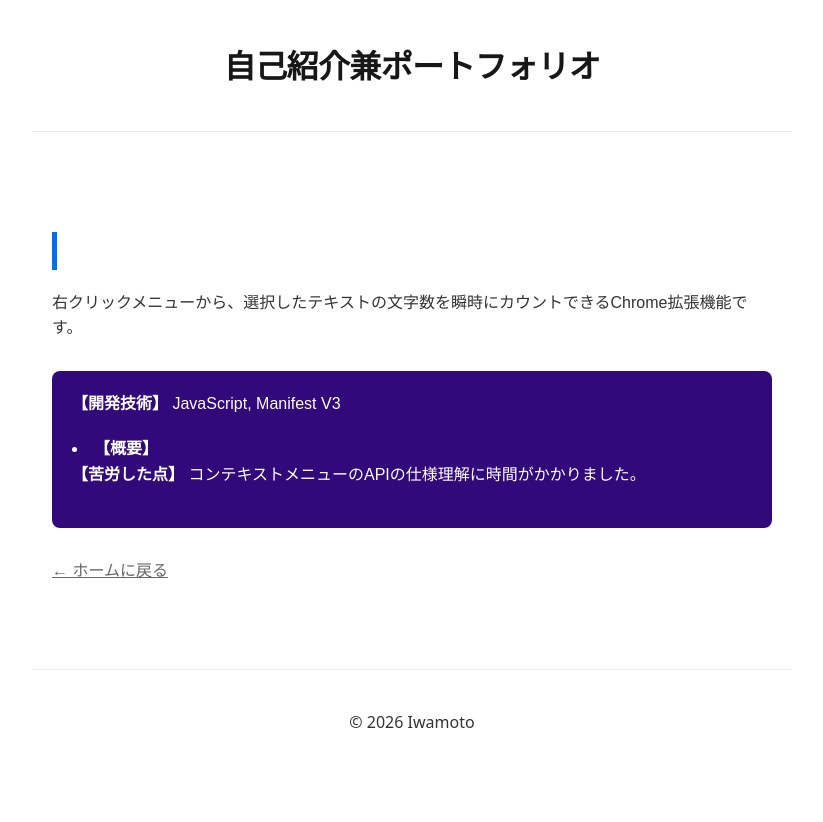
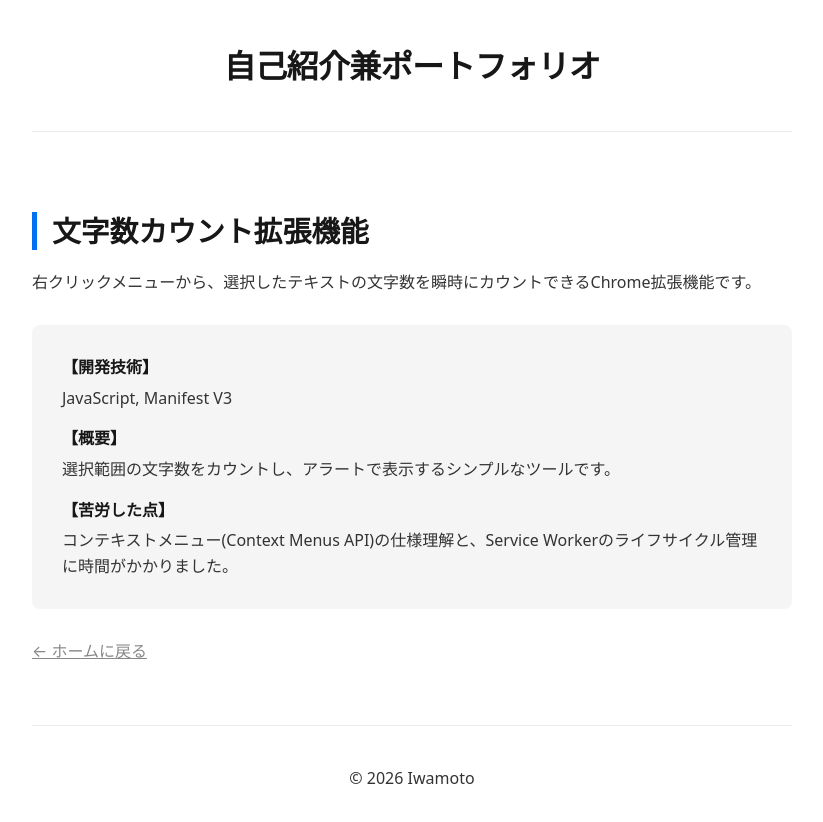
Before and after one commit to IWASHINONIBOSHI/MyPortfolio, a Next.js app: page /works/extension in a window 1280 px wide. Shown: the top 822 px of the page, without its empty margins (228-1051 px from the left). Before the commit the page ends 800 px from the top, so only its background shows below. Built offline with nearby package versions, Linux system fonts and the light colour scheme.

Commit message:
design change

```diff
--- a/src/app/works/extension/page.tsx
+++ b/src/app/works/extension/page.tsx
@@ -2,17 +2,29 @@ import Link from 'next/link';
 
 export default function ExtensionPage() {
   return (
-    <div style={{ color: '#fff', padding: '20px', fontFamily: 'Arial' }}>
-      <h2 >文字数カウント拡張機能</h2>
+    <div>
+      <h2>文字数カウント拡張機能</h2>
       <p>右クリックメニューから、選択したテキストの文字数を瞬時にカウントできるChrome拡張機能です。</p>
 
-      <div style={{ margin: '30px 0', padding: '20px', backgroundColor: "#31097a", borderRadius: '8px' }}>
-        <ul ><strong>【開発技術】</strong> JavaScript, Manifest V3</ul>
-        <li><strong>【概要】</strong> </li>
-        <ul><strong>【苦労した点】</strong> コンテキストメニューのAPIの仕様理解に時間がかかりました。</ul>
+      {/* 共通の背景色変数を使用 */}
+      <div style={{ margin: '30px 0', padding: '30px', backgroundColor: 'var(--secondary-bg)', borderRadius: '8px' }}>
+        <div style={{ marginBottom: '15px' }}>
+          <strong>【開発技術】</strong>
+          <p style={{ margin: '5px 0 0 0' }}>JavaScript, Manifest V3</p>
+        </div>
+
+        <div style={{ marginBottom: '15px' }}>
+          <strong>【概要】</strong>
+          <p style={{ margin: '5px 0 0 0' }}>選択範囲の文字数をカウントし、アラートで表示するシンプルなツールです。</p>
+        </div>
+
+        <div>
+          <strong>【苦労した点】</strong>
+          <p style={{ margin: '5px 0 0 0' }}>コンテキストメニュー(Context Menus API)の仕様理解と、Service Workerのライフサイクル管理に時間がかかりました。</p>
+        </div>
       </div>
 
-      <Link href="/" style={{ color: '#666', textDecoration: 'underline' }}>
+      <Link href="/" style={{ color: '#888', textDecoration: 'underline' }}>
         &larr; ホームに戻る
       </Link>
     </div>
--- a/src/app/works/knot/page.tsx
+++ b/src/app/works/knot/page.tsx
@@ -74,7 +74,7 @@ export default function KnotPage() {
           </button>
         </div>
 
-        {error && <p style={{ color: 'rgb(48, 7, 143)', fontWeight: 'bold' }}>{error}</p>}
+        {error && <p style={{ color: 'black', fontWeight: 'bold' }}>{error}</p>}
 
         {result && result.roots && (
           <div style={{ backgroundColor: 'white', padding: '20px', borderRadius: '6px', border: '1px solid var(--border)' }}>
```
